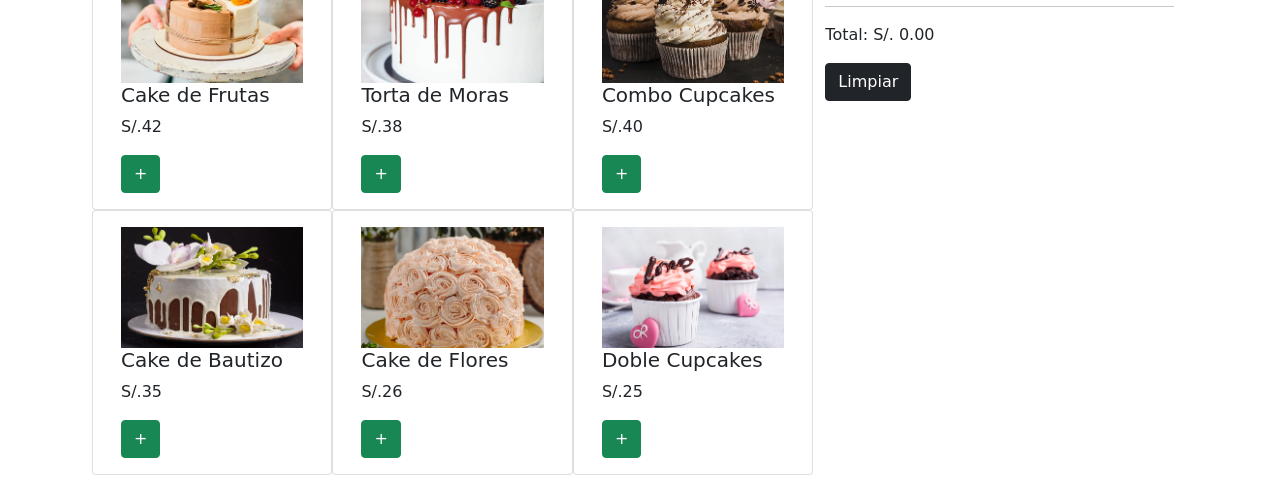
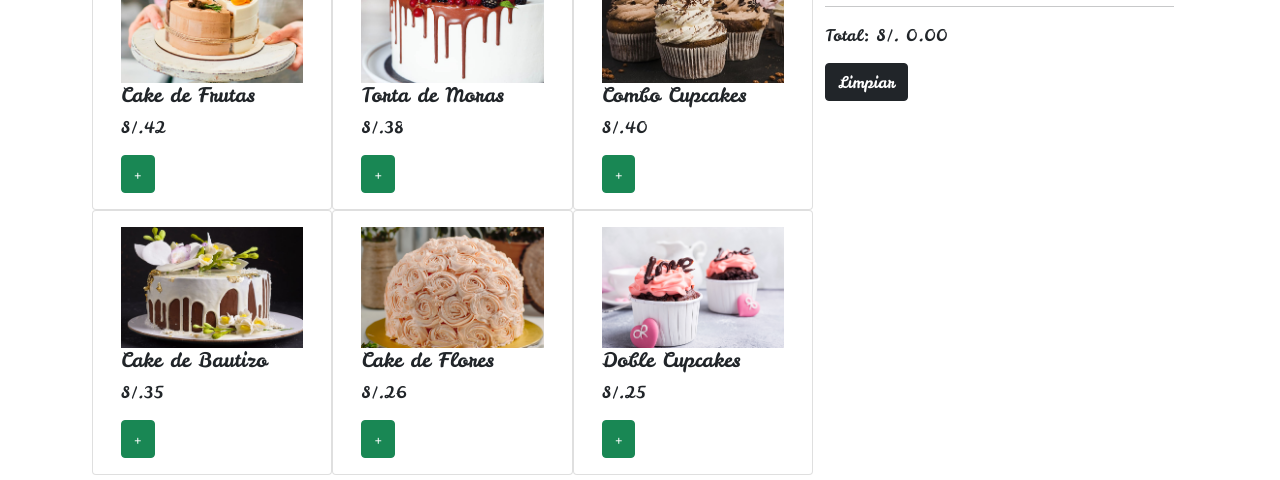
Before and after one commit to hterreros/CrudCarrito, a plain HTML site: page index.html in a window 1280 px wide. Shown: the part 320-800 px from the top of the page. Drawn offline with nearby package versions, Linux system fonts and the light colour scheme.

Commit message:
avance nuevo 2

```diff
--- a/index.html
+++ b/index.html
@@ -8,7 +8,7 @@
     <link href="https://cdn.jsdelivr.net/npm/bootstrap@5.1.3/dist/css/bootstrap.min.css" rel="stylesheet" integrity="sha384-1BmE4kWBq78iYhFldvKuhfTAU6auU8tT94WrHftjDbrCEXSU1oBoqyl2QvZ6jIW3" crossorigin="anonymous">
     <script src="https://cdn.jsdelivr.net/npm/bootstrap@5.1.3/dist/js/bootstrap.bundle.min.js" integrity="sha384-ka7Sk0Gln4gmtz2MlQnikT1wXgYsOg+OMhuP+IlRH9sENBO0LRn5q+8nbTov4+1p" crossorigin="anonymous"></script>
 
-
+    <link href="https://fonts.googleapis.com/css2?family=Leckerli+One&display=swap" rel="stylesheet">
     <link rel="stylesheet" href="css/style1.css">
     <nav class="navbar navbar-expand-lg navbar-dark bg-dark">
         <img src="images/logo.png" class="izquierda">
```
Also changed, not shown: fonts/LeckerliOne-Regular.ttf (added), fonts/bakery.ttf (added).
